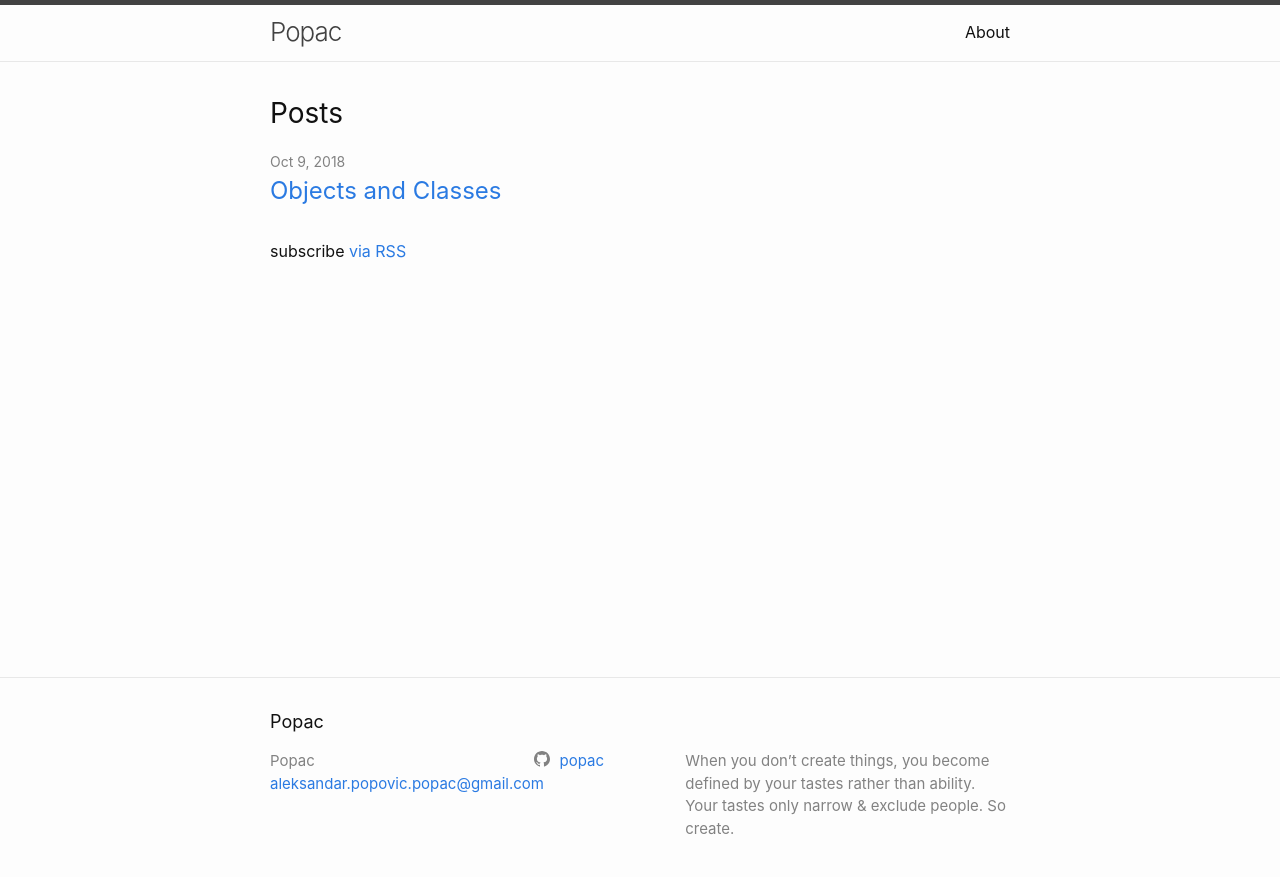
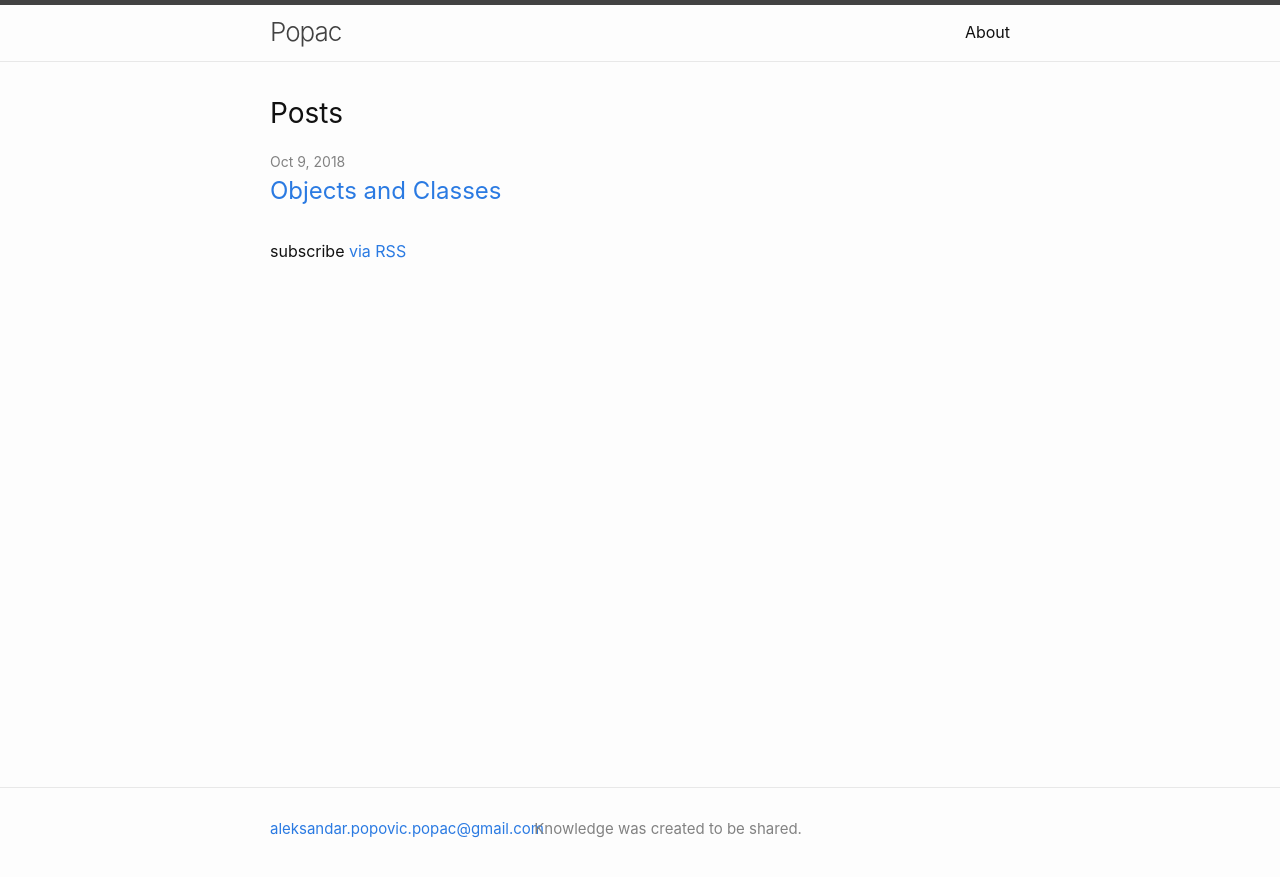
Before and after one commit to alek-popovic/alekskilled.github.io, a Jekyll site: the page built from index.md, in a window 1280 px wide. Shown: the top 877 px of the page. Built offline with Jekyll 4.4.1, drawn with Linux system fonts in a browser that asks for light colours.

Commit message:
Fix footer

```diff
--- a/_config.yml
+++ b/_config.yml
@@ -16,7 +16,7 @@
 title: Popac
 email: aleksandar.popovic.popac@gmail.com
 description: >- # this means to ignore newlines until "baseurl:"
-  When you don’t create things, you become defined by your tastes rather than ability. Your tastes only narrow & exclude people. So create.
+  Knowledge was created to be shared.
 baseurl: "" # the subpath of your site, e.g. /blog
 url: "https://popac.github.io"
 #twitter_username: jekyllrb
--- a/_includes/footer.html
+++ b/_includes/footer.html
@@ -3,17 +3,17 @@
 
   <div class="wrapper">
 
-    <h2 class="footer-heading">{{ site.title | escape }}</h2>
+    <!--<h2 class="footer-heading">{{ site.title | escape }}</h2>-->
 
     <div class="footer-col-wrapper">
       <div class="footer-col footer-col-1">
         <ul class="contact-list">
           <li class="p-name">
-            {%- if site.author -%}
-              {{ site.author | escape }}
-            {%- else -%}
+            <!--{%- if site.author -%}-->
+              <!--{{ site.author | escape }}-->
+            <!--{%- else -%}
               {{ site.title | escape }}
-            {%- endif -%}
+            {%- endif -%}-->
             </li>
             {%- if site.email -%}
             <li><a class="u-email" href="mailto:{{ site.email }}">{{ site.email }}</a></li>
@@ -21,9 +21,9 @@
         </ul>
       </div>
 
-      <div class="footer-col footer-col-2">
+      <!--<div class="footer-col footer-col-2">
         {%- include social.html -%}
-      </div>
+      </div>-->
 
       <div class="footer-col footer-col-3">
         <p>{{- site.description | escape -}}</p>
```
